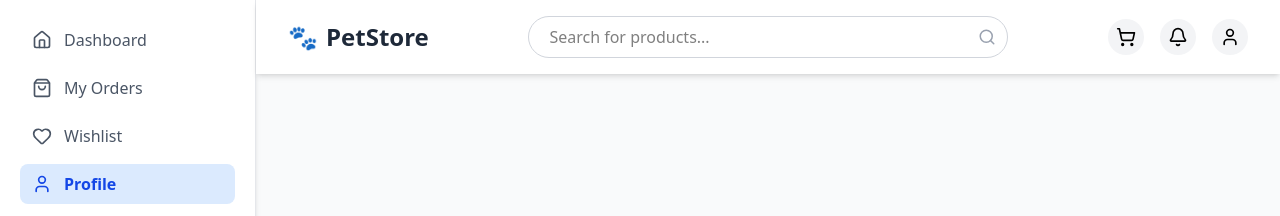
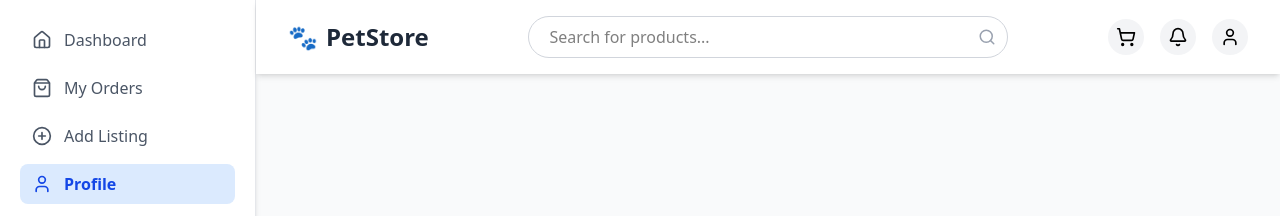
Before and after one commit to mabdullah525/pet-store, a React (Vite) app: page /profile in a window 1280 px wide. Shown: the top 216 px of the page. Built offline with nearby package versions, Linux system fonts and the light colour scheme; no server answers.

Commit message:
Add some changes

```diff
--- a/src/components/Sidebar.jsx
+++ b/src/components/Sidebar.jsx
@@ -1,12 +1,12 @@
 import React from "react";
 import { NavLink } from "react-router-dom";
-import { Home, ShoppingBag, Heart, User, LogOut } from "lucide-react";
+import { Home, ShoppingBag, PlusCircle, User, LogOut } from "lucide-react";
 
 const Sidebar = () => {
   const menuItems = [
     { name: "Dashboard", icon: <Home size={20} />, path: "/" },
     { name: "My Orders", icon: <ShoppingBag size={20} />, path: "/orders" },
-    { name: "Wishlist", icon: <Heart size={20} />, path: "/wishlist" },
+    { name: "Add Listing", icon: <PlusCircle size={20} />, path: "/add-listing" },
     { name: "Profile", icon: <User size={20} />, path: "/profile" },
   ];
 
```
